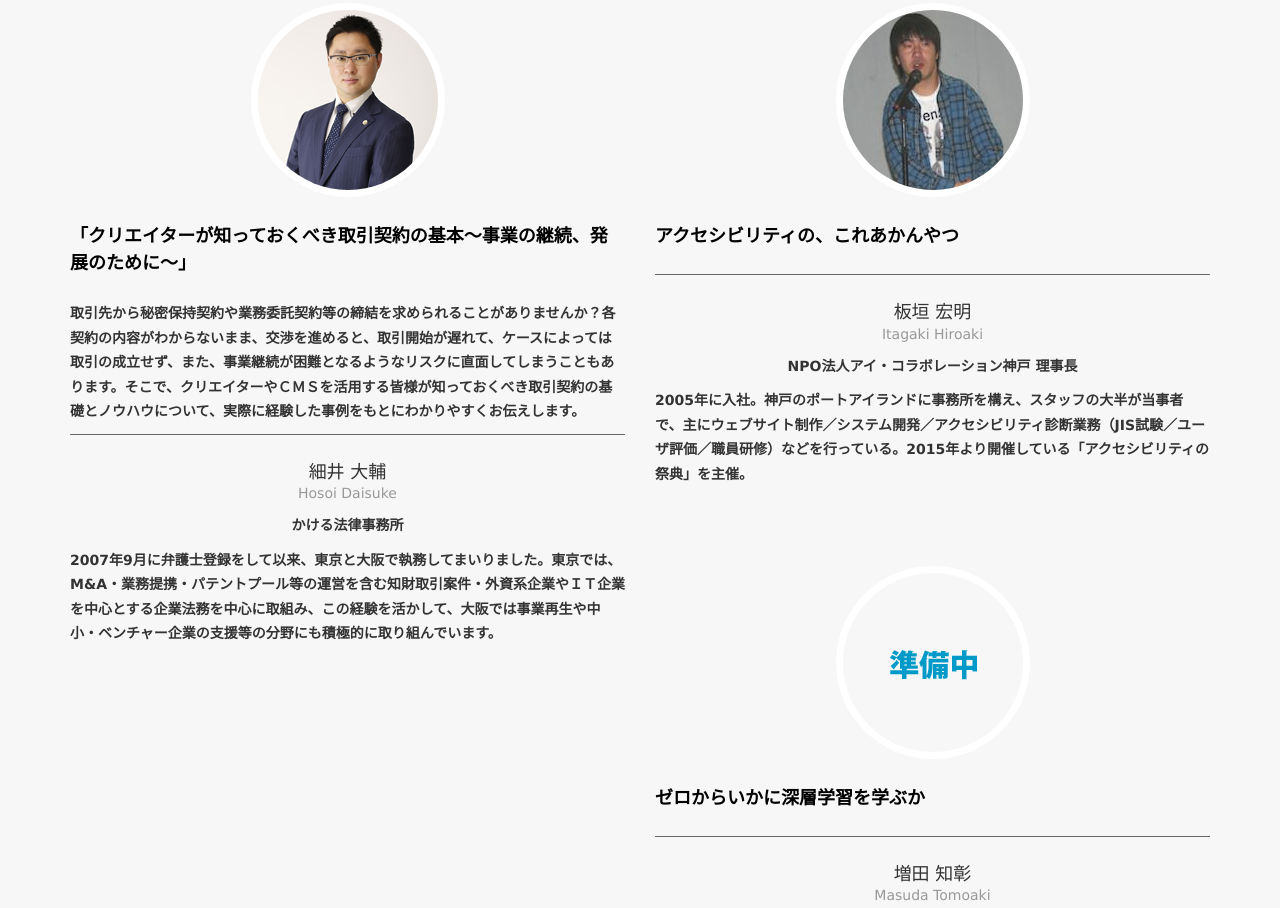
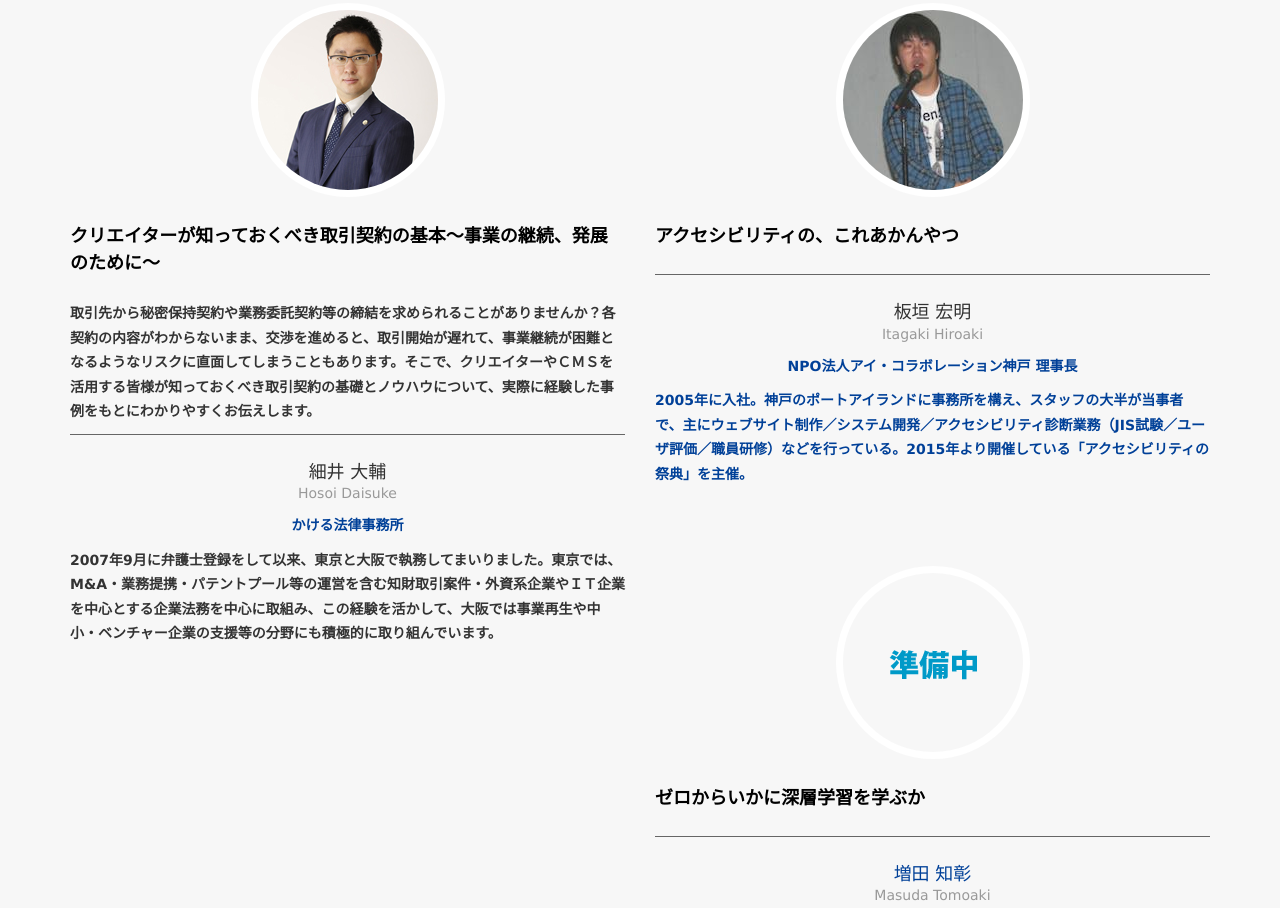
Before and after one commit to cms-fes/cms-fes-osaka-2017-site, a plain HTML site: page index.html in a window 1280 px wide. Shown: the part 2348-3256 px from the top of the page. Drawn offline with nearby package versions, Linux system fonts and the light colour scheme.

Commit message:
some FIX

```diff
--- a/index.html
+++ b/index.html
@@ -156,10 +156,10 @@
 	<div id="hosoi" class="col-sm-6">
 	<div class="team-member">
 	<img src="img/seminar/hosoi.jpg" class="img-responsive img-circle" alt="細井 大輔さんの写真">
-	<h4>「クリエイターが知っておくべき取引契約の基本～事業の継続、発展のために～」</h4>
-	<p class="text-left">取引先から秘密保持契約や業務委託契約等の締結を求められることがありませんか？各契約の内容がわからないまま、交渉を進めると、取引開始が遅れて、ケースによっては取引の成立せず、また、事業継続が困難となるようなリスクに直面してしまうこともあります。そこで、クリエイターやＣＭＳを活用する皆様が知っておくべき取引契約の基礎とノウハウについて、実際に経験した事例をもとにわかりやすくお伝えします。</p>
+	<h4>クリエイターが知っておくべき取引契約の基本～事業の継続、発展のために～</h4>
+	<p class="text-left">取引先から秘密保持契約や業務委託契約等の締結を求められることがありませんか？各契約の内容がわからないまま、交渉を進めると、取引開始が遅れて、事業継続が困難となるようなリスクに直面してしまうこともあります。そこで、クリエイターやＣＭＳを活用する皆様が知っておくべき取引契約の基礎とノウハウについて、実際に経験した事例をもとにわかりやすくお伝えします。</p>
 	<h5>細井 大輔<span>Hosoi Daisuke</span></h5>
-	<p>かける法律事務所</p>
+	<p><a href="https://www.kakeru-law.jp/" target="_blank">かける法律事務所</a></p>
 	<p class="text-left">2007年9月に弁護士登録をして以来、東京と大阪で執務してまいりました。東京では、M&A・業務提携・パテントプール等の運営を含む知財取引案件・外資系企業やＩＴ企業を中心とする企業法務を中心に取組み、この経験を活かして、大阪では事業再生や中小・ベンチャー企業の支援等の分野にも積極的に取り組んでいます。
 	</p>
 	</div>
@@ -174,7 +174,7 @@
 	<p class="text-left"></p>
 	<p class="text-left"></p>
 	<h5>板垣 宏明<span>Itagaki Hiroaki</span></h5>
-	<p>NPO法人アイ・コラボレーション神戸 理事長</p>
+	<p><a href="http://ickobe.jp/" target="_blank">NPO法人アイ・コラボレーション神戸 理事長</p>
 	<p class="text-left">2005年に入社。神戸のポートアイランドに事務所を構え、スタッフの大半が当事者で、主にウェブサイト制作／システム開発／アクセシビリティ診断業務（JIS試験／ユーザ評価／職員研修）などを行っている。2015年より開催している「アクセシビリティの祭典」を主催。
 	</p>
 	</div>
```
